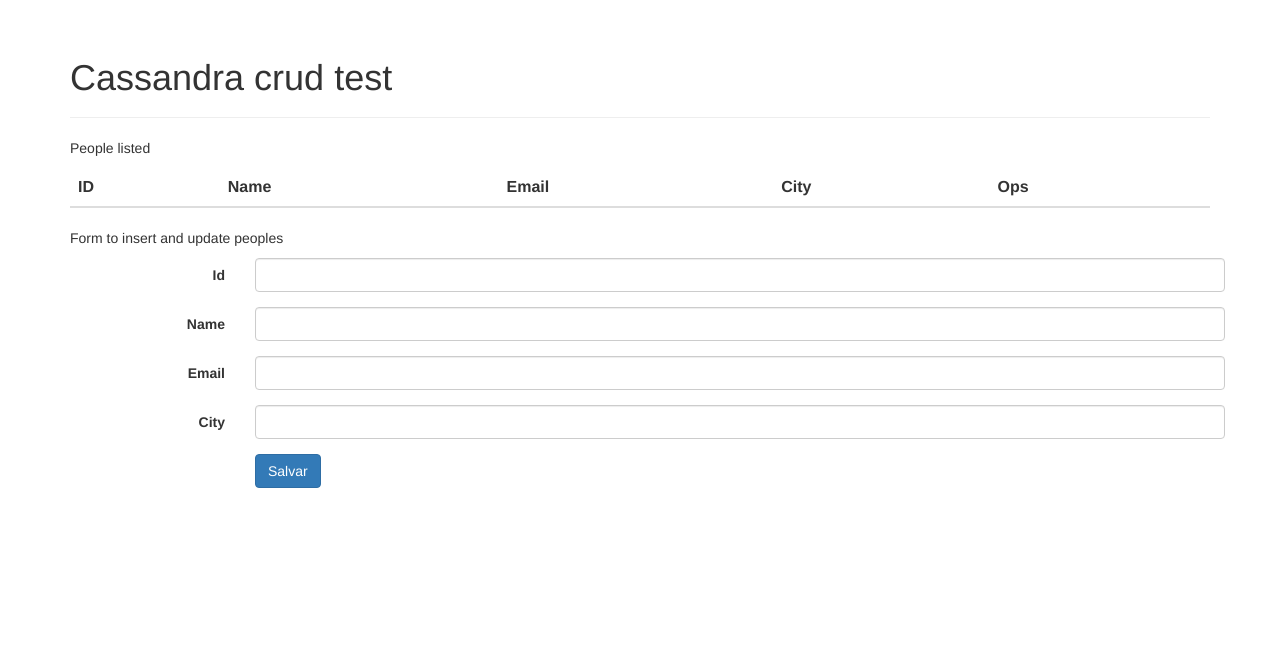
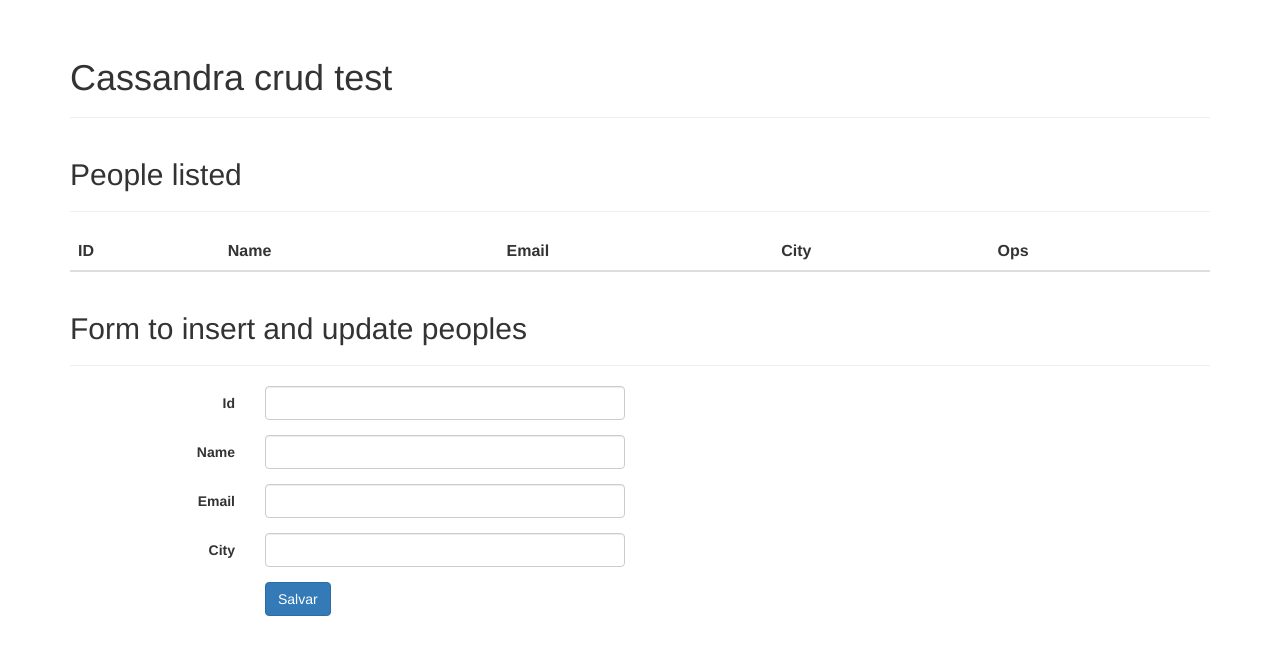
Before and after one commit to reinaldorauch/cassandra-crud, a website: page index.html in a window 1280 px wide. Shown: the part 54-708 px from the top of the page. Drawn offline with nearby package versions, Linux system fonts and the light colour scheme; some packages are replaced by stand-ins of ours; no server answers.

Commit message:
Arrumado form

```diff
--- a/index.html
+++ b/index.html
@@ -32,7 +32,8 @@
       </div>
       <div ng-controller="TableController as vm" class="row">
         <div class="col-md-12">
-          <p>People listed</p>
+          <h2>People listed</h2>
+          <hr>
           <table class="table">
             <thead>
               <tr>
@@ -66,41 +67,44 @@
       </div>
       <div class="row">
         <div class="col-md-12">
-          <p>Form to insert and update peoples</p>
+          <h2>Form to insert and update peoples</h2>
+          <hr>
         </div>
       </div>
       <div ng-controller="FormController as vm" class="row">
+        <div class="col-md-12">
           <form class="form-horizontal" ng-submit="vm.save()">
             <div class="form-group">
               <label for="id" class="control-label col-md-2">Id</label>
-            <div class="col-md-10">
+              <div class="col-md-4">
                 <input class="form-control" type="text" name="id" id="id" ng-model="vm.person.id">
               </div>
             </div>
             <div class="form-group">
               <label for="name" class="control-label col-md-2">Name</label>
-            <div class="col-md-10">
+              <div class="col-md-4">
                 <input class="form-control" type="text" name="name" id="name" ng-model="vm.person.name">
               </div>
             </div>
             <div class="form-group">
               <label for="email" class="control-label col-md-2">Email</label>
-            <div class="col-md-10">
+              <div class="col-md-4">
                 <input class="form-control" type="email" name="email" id="email" ng-model="vm.person.email">
               </div>
             </div>
             <div class="form-group">
               <label for="city" class="control-label col-md-2">City</label>
-            <div class="col-md-10">
+              <div class="col-md-4">
                 <input class="form-control" type="text" name="city" id="city" ng-model="vm.person.city">
               </div>
             </div>
             <div class="form-group">
-            <div class="col-md-10 col-md-offset-2">
+              <div class="col-md-4 col-md-offset-2">
                 <button class="btn btn-primary">Salvar</button>
               </div>
             </div>
           </form>
+        </div>
       </div>
     </div>
     <script type="text/javascript" src="bower_components/angular/angular.min.js"></script>
```
Lines whose indentation alone changed are shown as unchanged.
